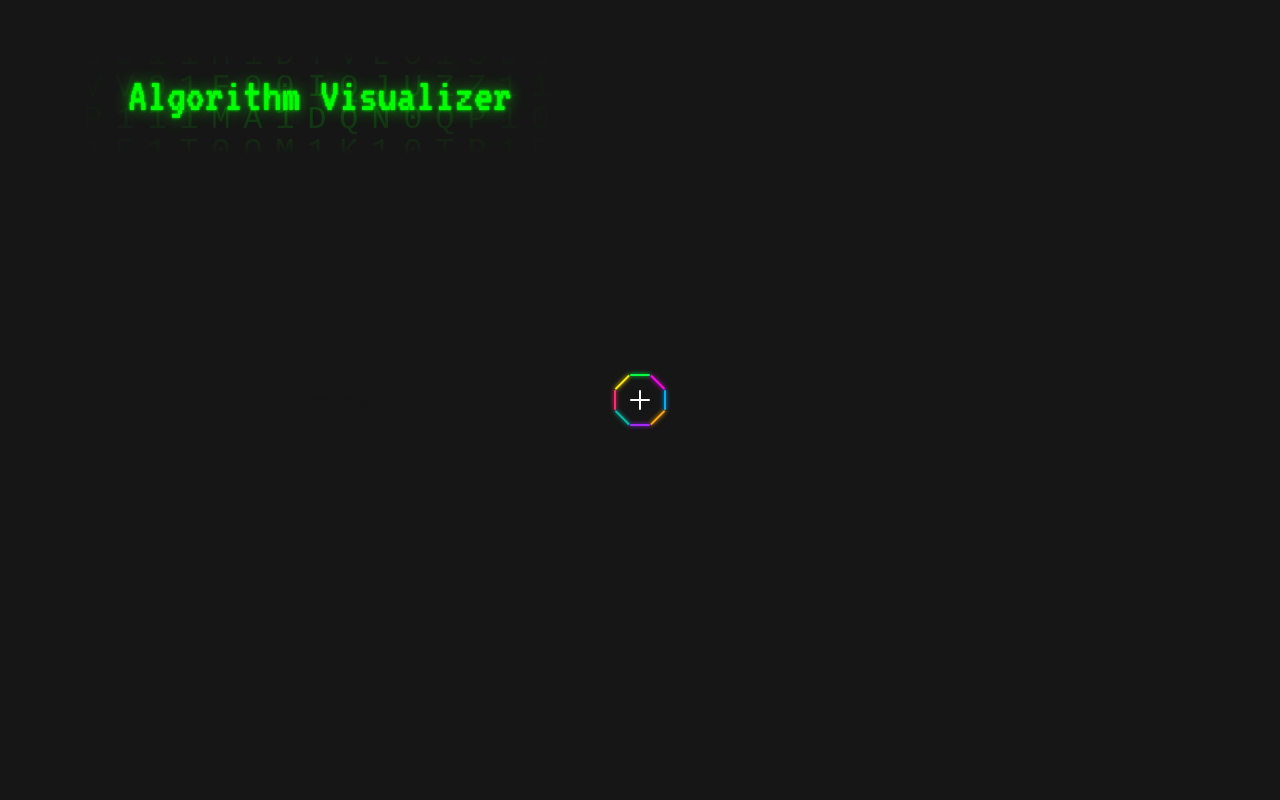
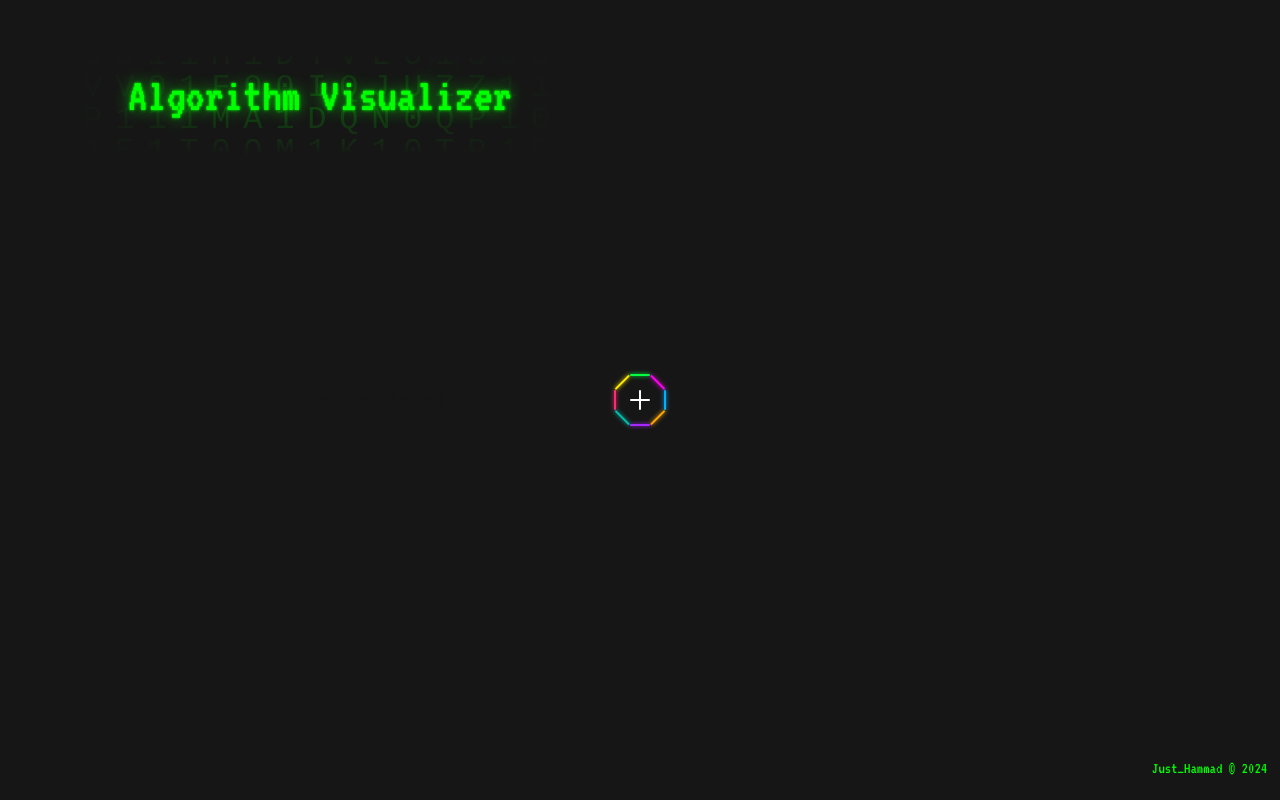
Before and after one commit to Just-Hammad/Algorithm-Visualizer, a React (Vite) app: page / in a window 1280 px wide. Built offline with nearby package versions, Linux system fonts and the light colour scheme.

Commit message:
Update App.jsx
Added Footer

```diff
--- a/src/App.jsx
+++ b/src/App.jsx
@@ -11,6 +11,9 @@ function App() {
       <div className='heading'>
         Algorithm Visualizer
       </div>
+      <div className='footer'>
+        Just_Hammad &copy; 2024
+      </div>
       <Menu />
     </>
   )
```
